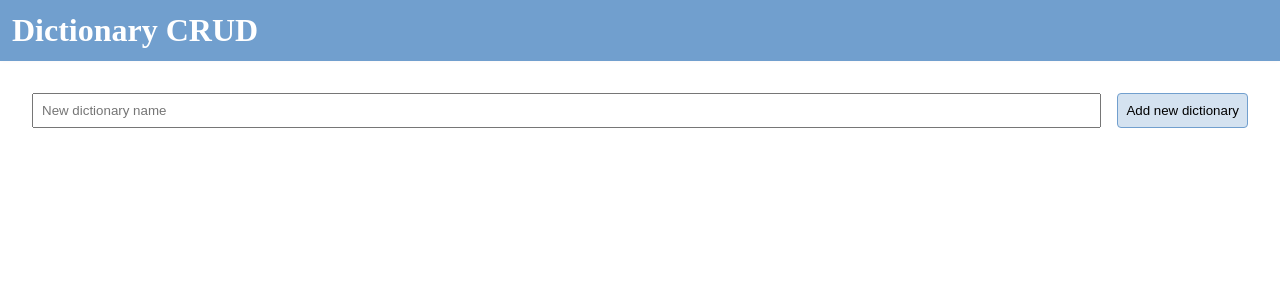
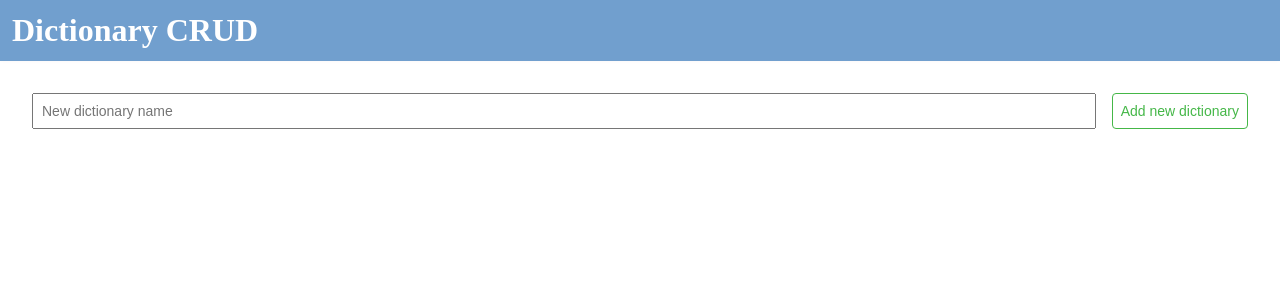
Before and after one commit to AquiGorka/dictionaries, a React (Create React App) app: page / in a window 1280 px wide. Shown: the top 300 px of the page. Built offline with nearby package versions, Linux system fonts and the light colour scheme.

Commit message:
BaseComponents: update base styles

```diff
--- a/src/components/BaseElements.js
+++ b/src/components/BaseElements.js
@@ -2,6 +2,7 @@ import styled from 'styled-components'
 
 const Input = styled.input`
   padding: 8px;
+  font-size: 14px;
 `
 
 const Ul = styled.ul`
@@ -20,24 +21,24 @@ const Ul = styled.ul`
 const Button = styled.button`
   border-radius: 4px;
   padding: 8px
-  border: 1px solid #719fce;
-  background: rgba(113, 159, 206, 0.3);
+  border: 1px solid #45b748;
+  color: #45b748;
+  background: white;
   cursor: pointer;
+  font-size: 14px;
 `
 
 const DeleteButton = styled(Button)`
+  font-size: 12px;
   height: 40px;
-  width: 40px;
   color: white;
   border: 1px solid rgba(167, 40, 40, 0.4);
   color: rgba(167, 40, 40, 0.6);
-  background: transparent;
+  background: white;
   user-select: none;
   display: flex;
   align-items: center;
   justify-content: center;
-  font-size: 40px;
-  line-height: 0px;
 `
 
 const Section = styled.section`
```
